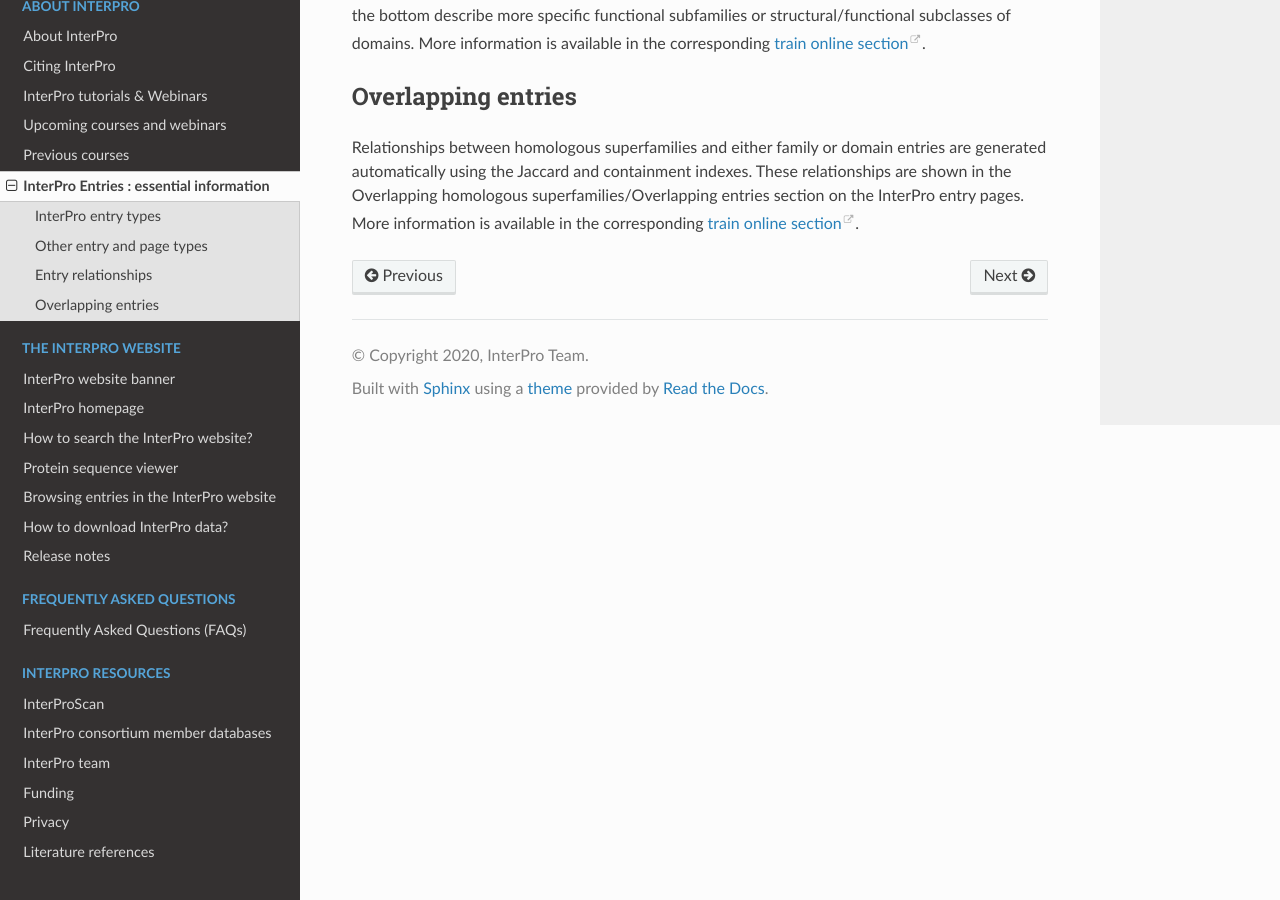
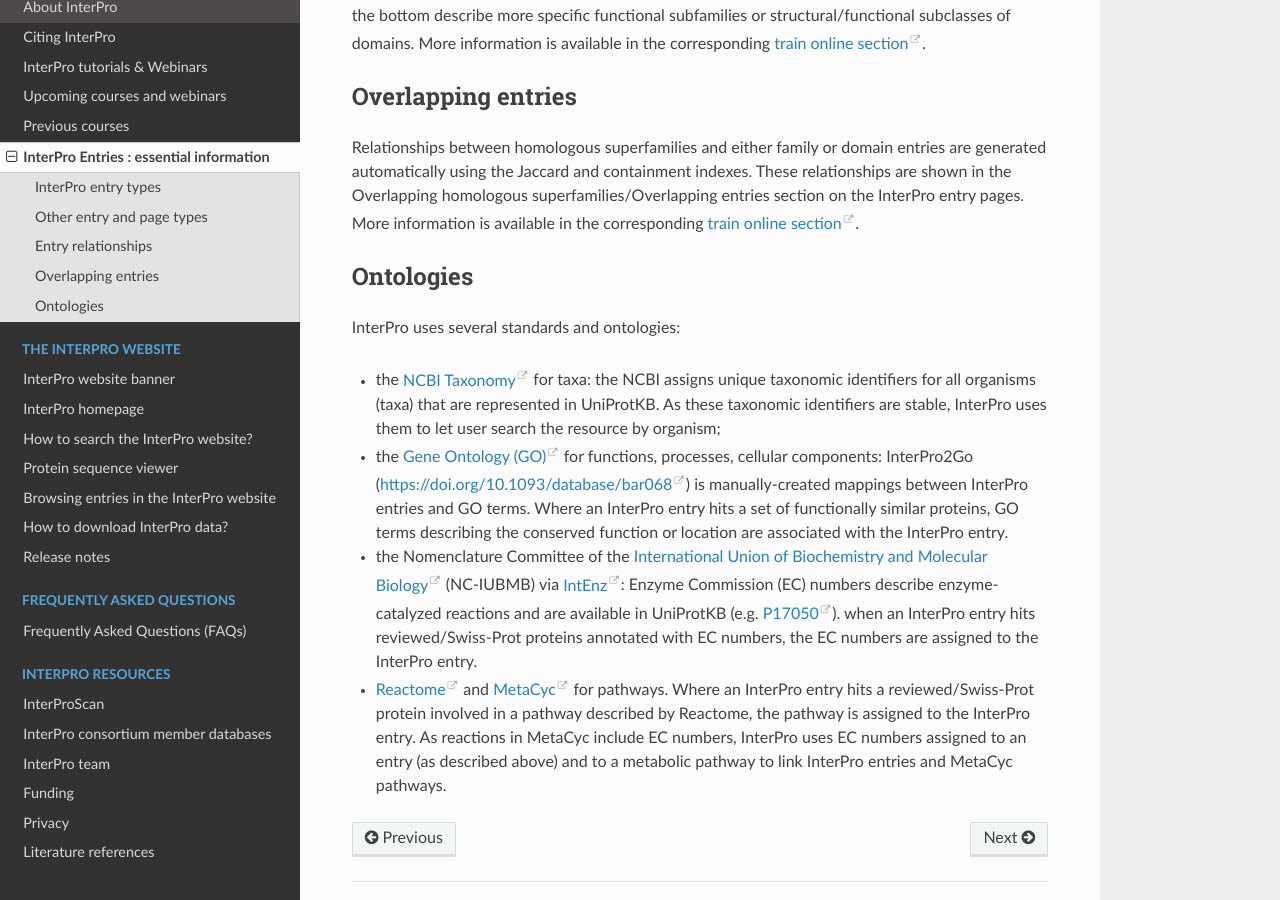
Before and after one commit to ProteinsWebTeam/interpro-docs, a Sphinx documentation site: the page built from docs/entries_info.rst, in a window 1280 px wide and 900 px high, scrolled down 1389 px. Built offline with Sphinx 7.4.7 and the Read the Docs theme 2.0.0, drawn with Linux system fonts in a browser that asks for light colours.

Commit message:
Update entries_info.rst

```diff
--- a/docs/entries_info.rst
+++ b/docs/entries_info.rst
@@ -74,6 +74,17 @@
 Jaccard and containment indexes. These relationships are shown in the Overlapping homologous superfamilies/Overlapping
 entries section on the InterPro entry pages. More information is available in the corresponding `train online section <https://www.ebi.ac.uk/training/online/course/genome3d-annotations-interpro/homologous-superfamily-entry-type-in-interpro/what-are-overlapping-entries/>`_.
 
+****
+Ontologies
+****
+
+InterPro uses several standards and ontologies:
+
+- the `NCBI Taxonomy <//www.ncbi.nlm.nih.gov>`_  for taxa: the NCBI assigns unique taxonomic identifiers for all organisms (taxa) that are represented in UniProtKB. As these taxonomic identifiers are stable, InterPro uses them to let user search the resource by organism;
+- the `Gene Ontology (GO) <//www.geneontology.org>`_ for functions, processes, cellular components: InterPro2Go (https://doi.org/10.1093/database/bar068) is manually-created mappings between InterPro entries and GO terms. Where an InterPro entry hits a set of functionally similar proteins, GO terms describing the conserved function or location are associated with the InterPro entry.
+- the Nomenclature Committee of the `International Union of Biochemistry and Molecular Biology <//www.iubmb.org/>`_ (NC-IUBMB) via `IntEnz <https://www.ebi.ac.uk/intenz/>`_: Enzyme Commission (EC) numbers describe enzyme-catalyzed reactions and are available in UniProtKB (e.g. `P17050 <https://www.uniprot.org/uniprotkb/P17050/entry>`_). when an InterPro entry hits reviewed/Swiss-Prot proteins annotated with EC numbers, the EC numbers are assigned to the InterPro entry.
+- `Reactome <//reactome.org>`_ and `MetaCyc <//metacyc.org/>`_ for pathways. Where an InterPro entry hits a reviewed/Swiss-Prot protein involved in a pathway described by Reactome, the pathway is assigned to the InterPro entry. As reactions in MetaCyc include EC numbers, InterPro uses EC numbers assigned to an entry (as described above) and to a metabolic pathway to link InterPro entries and MetaCyc pathways.
+
 
 .. |F| image:: /images/entry_types/family.png
   :alt: Family entry type icon
```
